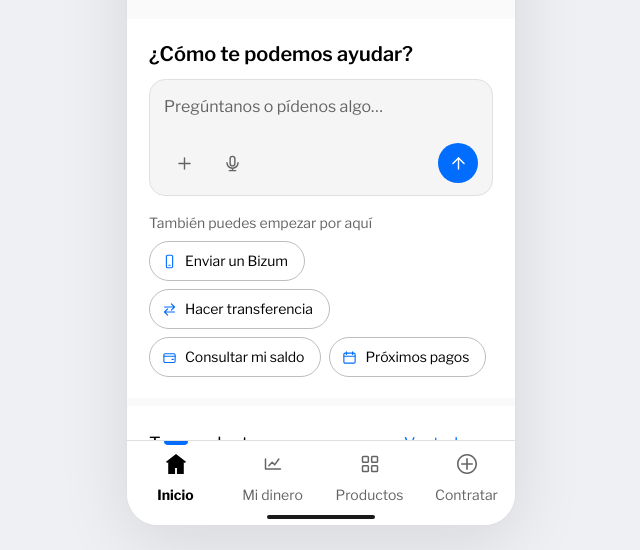
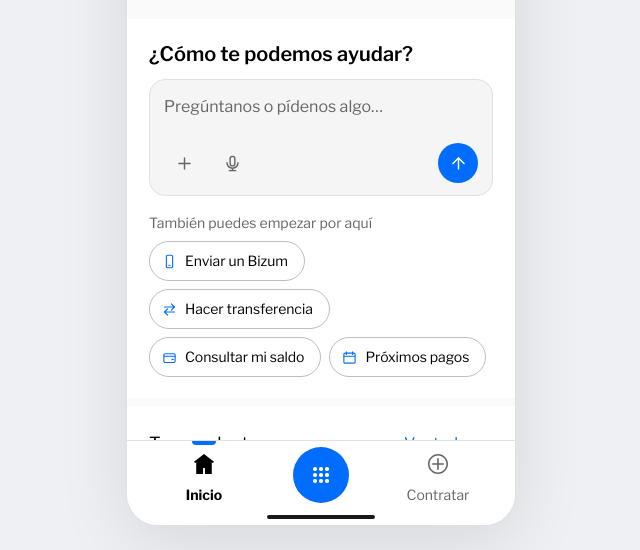
Before and after one commit to diego-seara/experimental, a plain HTML site: page index.html in a window 1280 px wide. Shown: the part 268-818 px from the top of the page, without its empty margins (319-959 px from the left). Drawn offline with nearby package versions, Linux system fonts and the light colour scheme.

Commit message:
V7.10: nav original con botón Operar central
Co-Authored-By: Claude Sonnet 5.5 <noreply@anthropic.com>
Claude-Session: https://claude.ai/code/session_01TZBQ3xHEBv3QzKQQ8Xh6FT

```diff
--- a/assets/app.css
+++ b/assets/app.css
@@ -642,3 +642,10 @@ button:focus-visible,input:focus-visible,textarea:focus-visible{outline:none;box
 .bt-send[disabled]{opacity:.85;cursor:progress}
 .bt-spin{width:16px;height:16px;border:2px solid #ffffff80;border-top-color:#fff;border-radius:50%;animation:btspin .7s linear infinite}
 @keyframes btspin{to{transform:rotate(360deg)}}
+
+/* V7.10 nav original: Inicio | Operar | Contratar */
+.nav-operar-wrap{flex:none;width:80px;position:relative;display:flex;justify-content:center}
+.nav-operar{position:absolute;top:6px;width:56px;height:56px;border-radius:50%;background:#006dff;display:grid;place-items:center;padding:0;box-shadow:none;transition:transform .15s ease,background-color .15s ease}
+.nav-operar:hover{background:#005fe0}.nav-operar:active{transform:scale(.94)}
+.nav-operar-dots{display:grid;grid-template-columns:repeat(3,3.6px);gap:2.4px}
+.nav-operar-dots i{width:3.6px;height:3.6px;border-radius:50%;background:#fff;display:block}
--- a/assets/app.js
+++ b/assets/app.js
@@ -43,8 +43,8 @@ function money(){
 function status(){return `<div class="statusbar" aria-hidden="true"><span>9:41</span><span class="status-icons"><span class="signal"><i></i><i></i><i></i><i></i></span><span class="wifi"></span><span class="battery"></span></span></div>`}
 function auraAvatar(size='normal'){return `<span class="aura-avatar ${size==='small'?'aura-small':''}" aria-hidden="true"><svg viewBox="0 0 40 40" fill="none"><path d="M9.5 21.8c3.1-7.2 8.6-12.5 17.3-12.1" stroke="white" stroke-width="3.6" stroke-linecap="round" opacity=".95"/><path d="M12.3 29.2c6.1 1.8 12.8-1.6 17.4-9.2" stroke="white" stroke-width="4" stroke-linecap="round" opacity=".94"/><circle cx="21" cy="20" r="3.6" fill="white" opacity=".85"/></svg></span>`}
 function brand(){return `<header class="brandbar">${profileButton()}<div class="header-tools"><button class="iconbtn" data-action="privacy" aria-label="${state.balanceVisible?'Ocultar':'Mostrar'} importes" title="${state.balanceVisible?'Ocultar':'Mostrar'} importes">${bankGlyph(state.balanceVisible?'eye':'eyeoff')}</button><button class="iconbtn" data-action="alerts" aria-label="Buzón" title="Buzón">${bankGlyph('mail')}${!state.mailRead?'<span class="notification-pink" aria-hidden="true"></span>':''}</button><button class="iconbtn" data-action="help" aria-label="Ayuda" title="Centro de ayuda">${bankGlyph('help')}</button></div></header>`}
-const TAB_OF={home:'home',forecast:'home',money:'money',products:'products',detail:'products',mortgage:'products',loan:'products',contract:'contract','contract-detail':'contract'};
-function nav(){const cur=TAB_OF[state.screen];let items=[['home','Inicio','home'],['money','Mi dinero','trend'],['products','Productos','grid'],['contract','Contratar','contract']];return `<nav class="bottomnav" aria-label="Navegación principal">${items.map(([id,t,i])=>`<button class="nav-item" data-action="nav-${id}" ${cur===id?'aria-current="page"':''}><span class="nav-active-line"></span><span class="nav-icon">${i==='home'||i==='contract'?bankGlyph(i,cur===id):icon(i,20)}</span><span>${t}</span></button>`).join('')}</nav>`}
+const TAB_OF={home:'home',forecast:'home',contract:'contract','contract-detail':'contract'};
+function nav(){const cur=TAB_OF[state.screen];const it=([id,t,i])=>`<button class="nav-item" data-action="nav-${id}" ${cur===id?'aria-current="page"':''}><span class="nav-active-line"></span><span class="nav-icon">${bankGlyph(i,cur===id)}</span><span>${t}</span></button>`;return `<nav class="bottomnav" aria-label="Navegación principal">${it(['home','Inicio','home'])}<div class="nav-operar-wrap"><button class="nav-operar" data-action="nav-operar" aria-label="Operar" title="Operar"><span class="nav-operar-dots" aria-hidden="true">${'<i></i>'.repeat(9)}</span></button></div>${it(['contract','Contratar','contract'])}</nav>`}
 function backOnly(){return `<header class="backbar backbar-slim"><button class="iconbtn" data-action="back" aria-label="Volver">${icon('back')}</button></header>`}
 const ASK_PLACEHOLDER={money:'Pregunta sobre tu dinero…',products:'Pregunta sobre tus productos…',contract:'Pregunta antes de contratar…',forecast:'Pregunta sobre tu previsión…','contract-detail':'Pregunta sobre este producto…',mortgage:'Pregunta sobre tu hipoteca…'};
 function askDock(){const ph=state.screen==='detail'?(state.detail==='card'?'Pregunta sobre esta tarjeta…':'Pregunta sobre esta cuenta…'):(ASK_PLACEHOLDER[state.screen]||'Pregúntanos o pídenos algo…');return `<div class="ask-dock"><div class="ask-box"><label class="visually-hidden" for="dock-prompt">Escribe lo que necesitas</label><input id="dock-prompt" name="query" type="text" enterkeyhint="send" autocomplete="off" placeholder="${ph}" value="${esc(state.query)}" /><button class="prompt-round" data-action="mic" aria-label="Dictado de voz">${icon('mic',19)}</button><button class="send" data-action="send-home" aria-label="Enviar mensaje">${icon('send',19)}</button></div></div>`}
```
Also changed, not shown: 1 other file.
